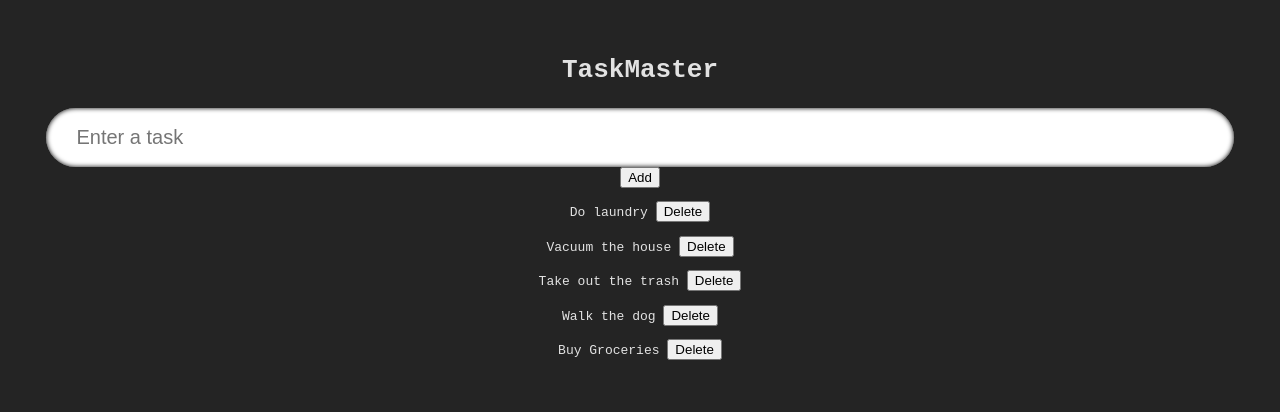
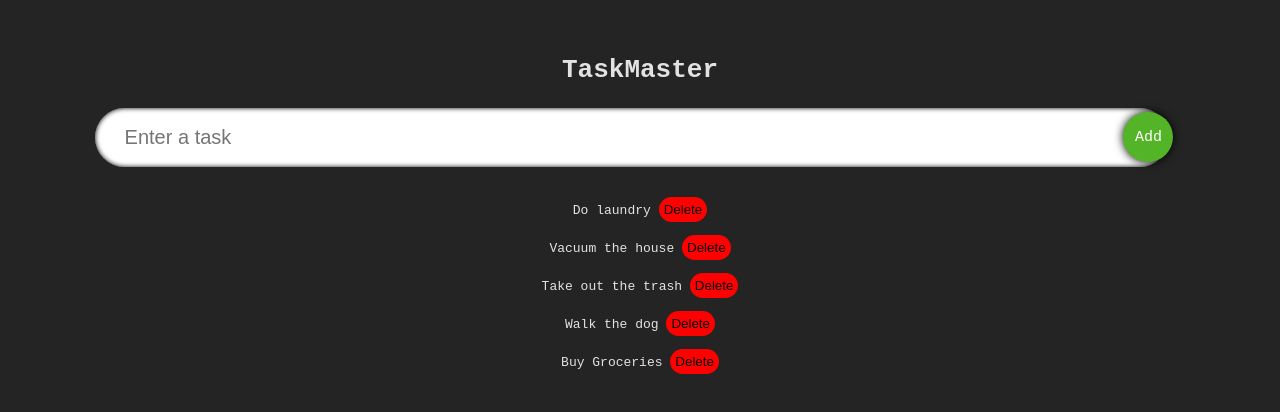
Before and after one commit to Medieinstitutet/the-todos-lindelind, a React (Vite) app: page / in a window 1280 px wide. Shown: the top 412 px of the page. Built offline with nearby package versions, Linux system fonts and the light colour scheme.

Commit message:
added some css to inputfield, buttons and added som mediaquireies to input-box.

```diff
--- a/src/App.css
+++ b/src/App.css
@@ -17,7 +17,66 @@
 }
 
 .input-box:focus {
-
-    box-shadow: 0 0 10px 1000px rgb(0, 0 , 0, 0.5);
+  box-shadow: 0 0 10px 1000px rgb(0, 0, 0, 0.5);
   outline: none;
 }
+
+.input-form {
+  margin-left: auto;
+  margin-right: auto;
+  margin-bottom: 30px;
+  display: flex;
+  width: 90%;
+  position: relative;
+  align-items: center;
+}
+
+.input-button {
+  font-family: monospace;
+  position: absolute;
+  width: 50px;
+  height: 50px;
+  margin: 12px;
+  border-radius: 50px;
+  right: 0px;
+  border: none;
+  font-size: 15px;
+  background-color: #54b427;
+  color: white;
+  transition: 0.2s all;
+  box-shadow: 0 0 10px black;
+
+}
+
+.input-button:hover {
+  background-color: #438a3d;
+}
+
+.remove-button {
+  padding: 5px;
+  border-radius: 50px;
+  background-color: red;
+  border: none;
+}
+
+.remove-button:hover {
+  transform: scale(0.9);
+}
+
+@media (max-width: 1024px) {
+  .input-box {
+    width: 92%;
+  }
+}
+
+@media (max-width: 768px) {
+  .input-box {
+    width: 89%;
+  }
+}
+
+@media (max-width: 390px) {
+  .input-box {
+    width: 77%;
+  }
+}
```
Lines whose indentation alone changed are shown as unchanged.
